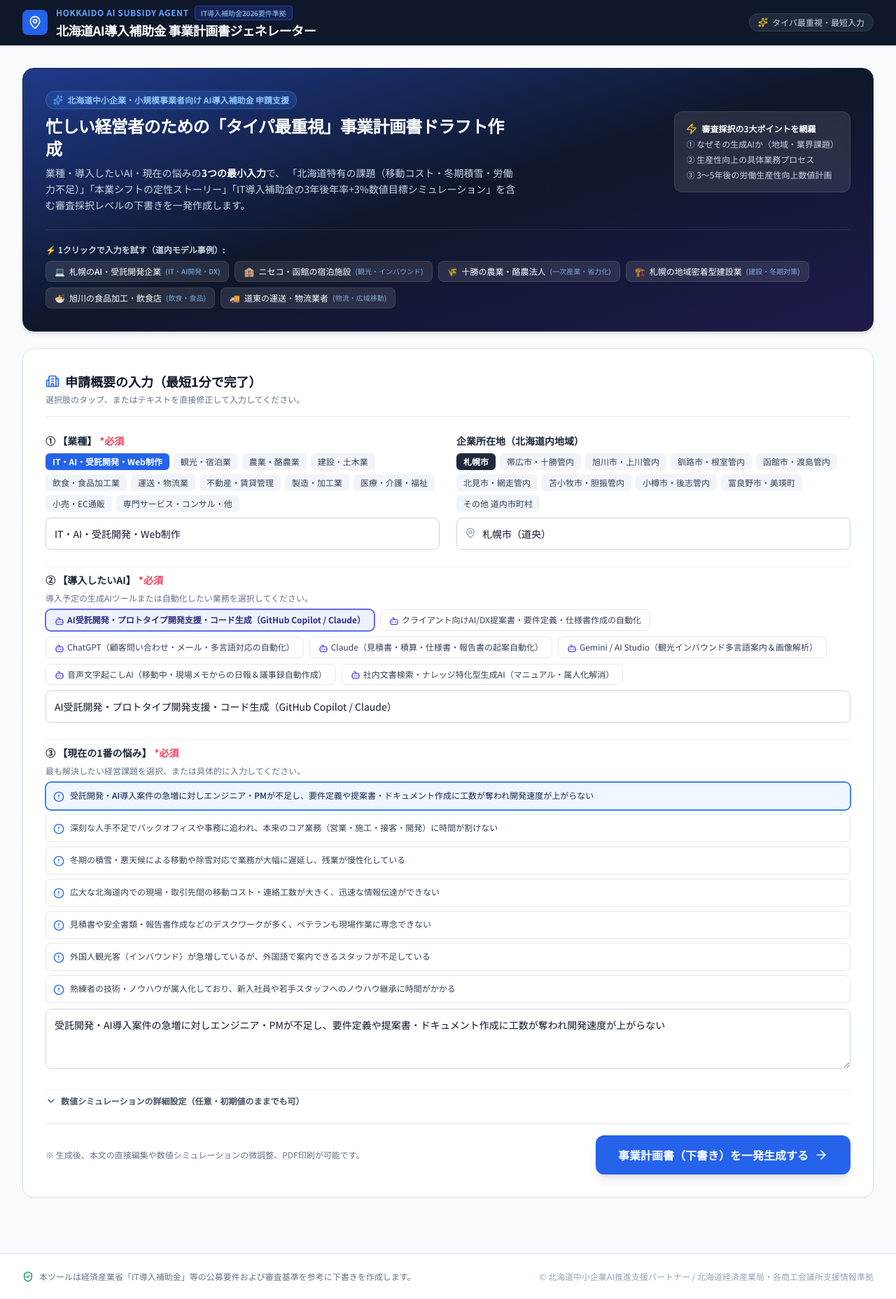
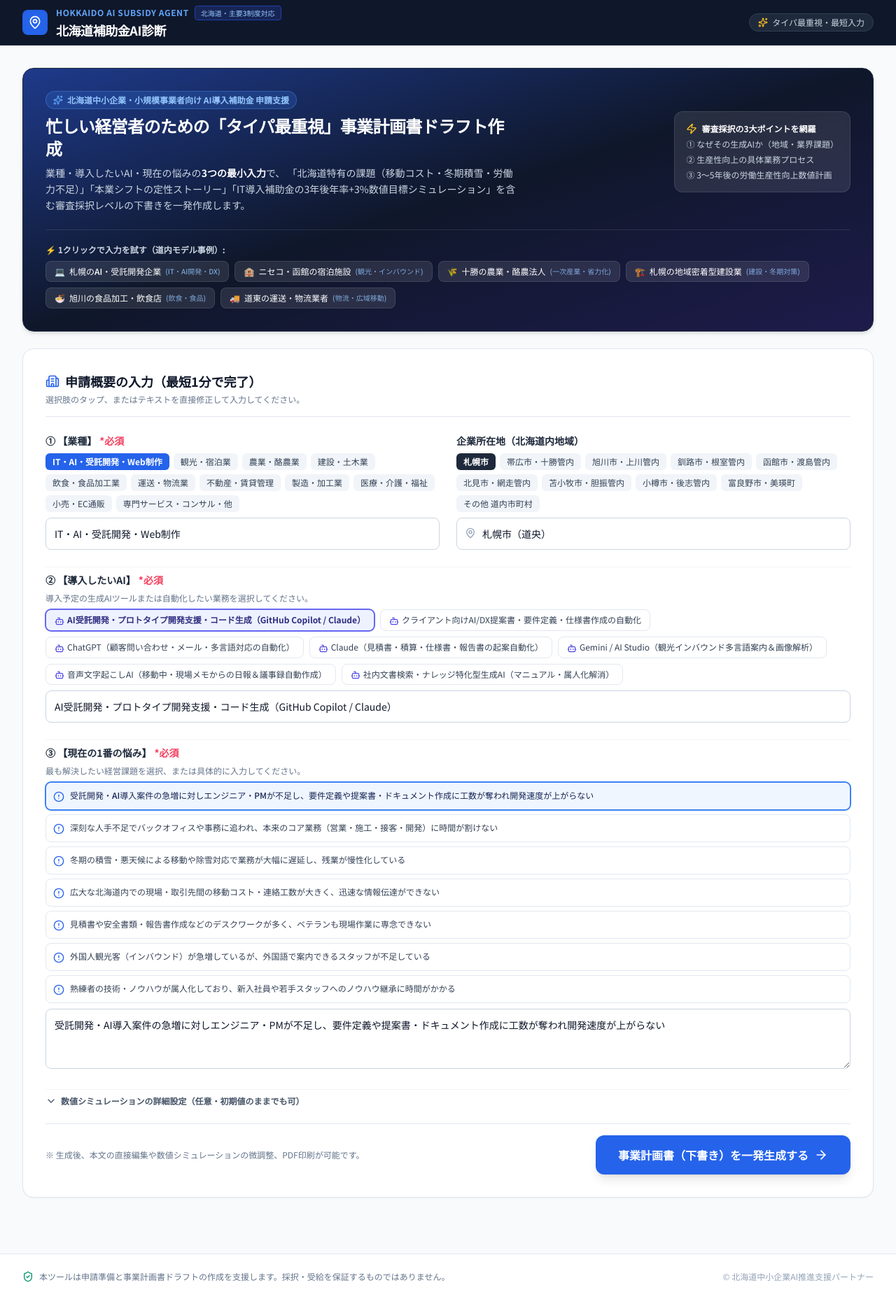
Before and after one commit to snow454-dev/hojyokin-app-, a React (Vite) app: page / in a window 1280 px wide. Shown: the whole page at 70% size. Built offline with nearby package versions, Linux system fonts and the light colour scheme.

Commit message:
feat: complete subsidy diagnosis (2/8)

```diff
--- a/components/Layout.tsx
+++ b/components/Layout.tsx
@@ -22,11 +22,11 @@ export const Layout: React.FC<LayoutProps> = ({ children, onPrint, hasResult })
                 <div className="flex items-center gap-2">
                   <span className="text-xs font-semibold tracking-wider text-blue-400 uppercase">Hokkaido AI Subsidy Agent</span>
                   <span className="hidden sm:inline-block px-2 py-0.5 text-[10px] font-medium bg-blue-950 text-blue-300 border border-blue-800 rounded">
-                    IT導入補助金2026要件準拠
+                    北海道・主要3制度対応
                   </span>
                 </div>
                 <h1 className="text-base sm:text-lg font-bold text-white tracking-tight leading-tight">
-                  北海道AI導入補助金 事業計画書ジェネレーター
+                  北海道補助金AI診断
                 </h1>
               </div>
             </div>
@@ -64,11 +64,11 @@ export const Layout: React.FC<LayoutProps> = ({ children, onPrint, hasResult })
           <div className="flex items-center gap-2">
             <ShieldCheck className="w-4 h-4 text-emerald-600" />
             <span>
-              本ツールは経済産業省「IT導入補助金」等の公募要件および審査基準を参考に下書きを作成します。
+              本ツールは申請準備と事業計画書ドラフトの作成を支援します。採択・受給を保証するものではありません。
             </span>
           </div>
           <p className="text-slate-400">
-            © 北海道中小企業AI推進支援パートナー / 北海道経済産業局・各商工会議所支援情報準拠
+            © 北海道中小企業AI推進支援パートナー
           </p>
         </div>
       </footer>
```
